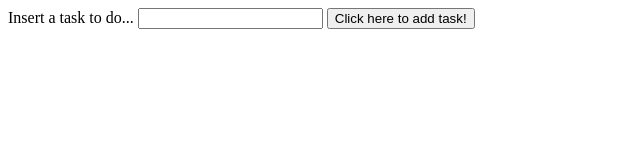
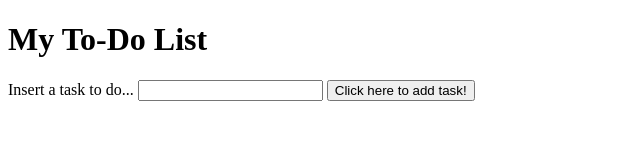
Before and after one commit to Toinne/hyf-1, a plain HTML site: page Exercises-js-2/First-Homework/addTask/addtask-Hanim.html in a window 1280 px wide. Shown: the whole page, without its empty margins (0-640 px from the left). Drawn offline with Linux system fonts and the light colour scheme.

Commit message:
minor changes

```diff
--- a/Exercises-js-2/First-Homework/addTask/addtask-Hanim.html
+++ b/Exercises-js-2/First-Homework/addTask/addtask-Hanim.html
@@ -4,15 +4,20 @@
     <meta charset="UTF-8">
     <meta name="viewport" content="width=device-width, initial-scale=1.0">
     <meta http-equiv="X-UA-Compatible" content="ie=edge">
-    <title>Add Task Assignment</title>
+    <title>My To-Do List</title>
+
+    <link rel="favicon" type="image/png" href="https://apprecs.org/gp/images/app-icons/300/8a/io.tinbits.memorigi.jpg"/>
 </head>
 <body>
+    <div class="container">
+    <h1>My To-Do List</h1>
     <label for="userTask">Insert a task to do...</label>
     <input type="text" id="userTask" value="">
     <button type="button" id="add-task-button">Click here to add task!</button>
     <ul id="task-list">
 
     </ul>
+    </div>
 
     <script>
 
@@ -23,7 +28,6 @@
         let task = document.getElementById("userTask").value;
         let newLi = document.createElement("li");
         let deleteButton=document.createElement("button");
-        newLi.appendChild(deleteButton);
         deleteButton.innerText="Delete";
         deleteButton.className="delete";
         let taskList = document.getElementById("task-list");
@@ -33,7 +37,7 @@
         let newLiContent = document.createTextNode(task);
         newLi.appendChild(newLiContent);
         taskList.insertBefore(newLi, taskList.childNodes[0]);
-
+        newLi.appendChild(deleteButton);
         let x=0;
         let deleteAct = document.getElementsByClassName("delete");
         deleteAct[x].onclick =function() {
@@ -42,17 +46,6 @@
         newSpan .innerHTML = count;
         }
 
-
-
-
-        // var i;
-        // for (i = 0; i < deleteAct.length; i++) {
-        // deleteAct[i].onclick = function() {
-        // taskList.removeChild(newLi, taskList.childNodes[i]);
-        //     }
-        // count= document.getElementsByTagName("li").length;
-        // newSpan .innerHTML = count;
-        // }
     }
 
     </script>
```
